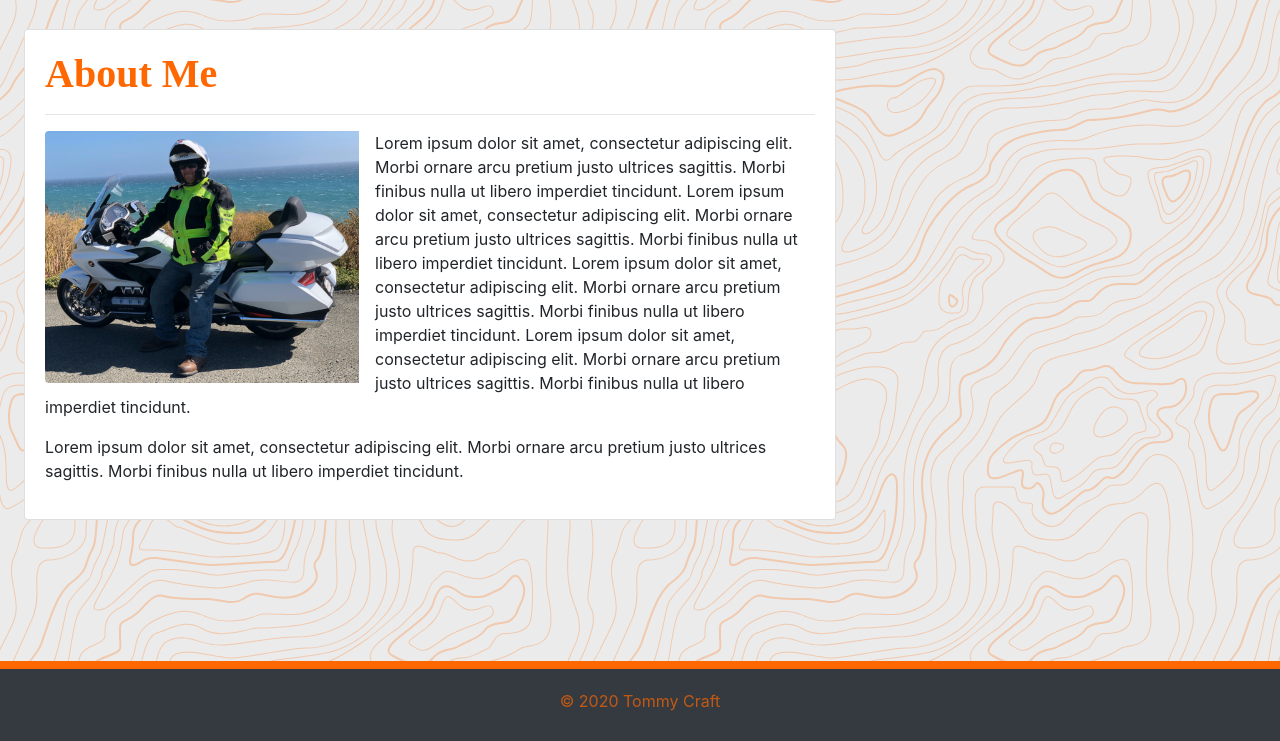
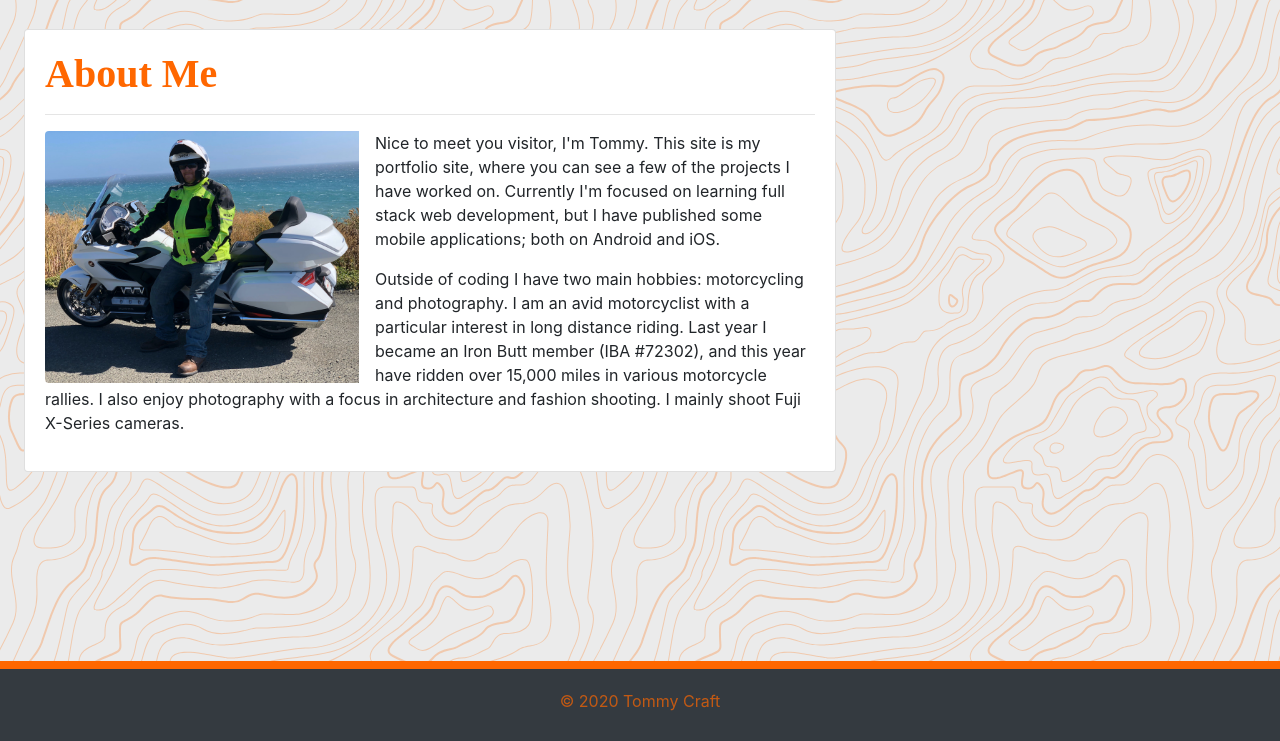
Before and after one commit to DJFriar/SMU-Homework-02, a plain HTML site: page index.html in a window 1280 px wide. Shown: the part 59-800 px from the top of the page. Drawn offline with nearby package versions, Linux system fonts and the light colour scheme.

Commit message:
Edited about me page, fixed contact page error.

```diff
--- a/index.html
+++ b/index.html
@@ -53,22 +53,17 @@
                   alt="me in front my motorcycle next to the coast"
                 />
                 <p class="card-text">
-                  Lorem ipsum dolor sit amet, consectetur adipiscing elit. Morbi
-                  ornare arcu pretium justo ultrices sagittis. Morbi finibus
-                  nulla ut libero imperdiet tincidunt. Lorem ipsum dolor sit
-                  amet, consectetur adipiscing elit. Morbi ornare arcu pretium
-                  justo ultrices sagittis. Morbi finibus nulla ut libero
-                  imperdiet tincidunt. Lorem ipsum dolor sit amet, consectetur
-                  adipiscing elit. Morbi ornare arcu pretium justo ultrices
-                  sagittis. Morbi finibus nulla ut libero imperdiet tincidunt.
-                  Lorem ipsum dolor sit amet, consectetur adipiscing elit. Morbi
-                  ornare arcu pretium justo ultrices sagittis. Morbi finibus
-                  nulla ut libero imperdiet tincidunt.
+                  Nice to meet you visitor, I'm Tommy. This site is my portfolio site,
+                  where you can see a few of the projects I have worked on. Currently
+                  I'm focused on learning full stack web development, but I have
+                  published some mobile applications; both on Android and iOS.
                 </p>
                 <p>
-                  Lorem ipsum dolor sit amet, consectetur adipiscing elit. Morbi
-                  ornare arcu pretium justo ultrices sagittis. Morbi finibus
-                  nulla ut libero imperdiet tincidunt.
+                  Outside of coding I have two main hobbies: motorcycling and photography. I am an
+                  avid motorcyclist with a particular interest in long distance riding. Last year I
+                  became an Iron Butt member (IBA #72302), and this year have ridden over 15,000
+                  miles in various motorcycle rallies. I also enjoy photography with a focus in
+                  architecture and fashion shooting. I mainly shoot Fuji X-Series cameras.
                 </p>
               </div>
             </div>
```
Also changed, not shown: contact.html (+2 -2 lines), 1 other file.
